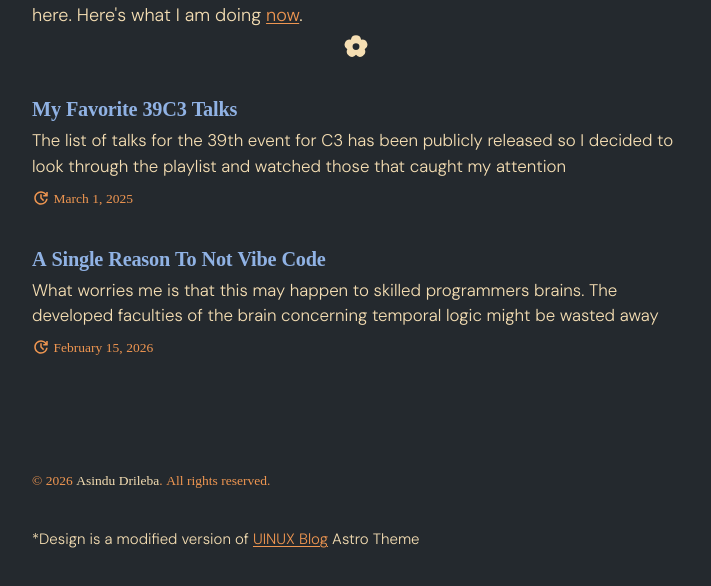
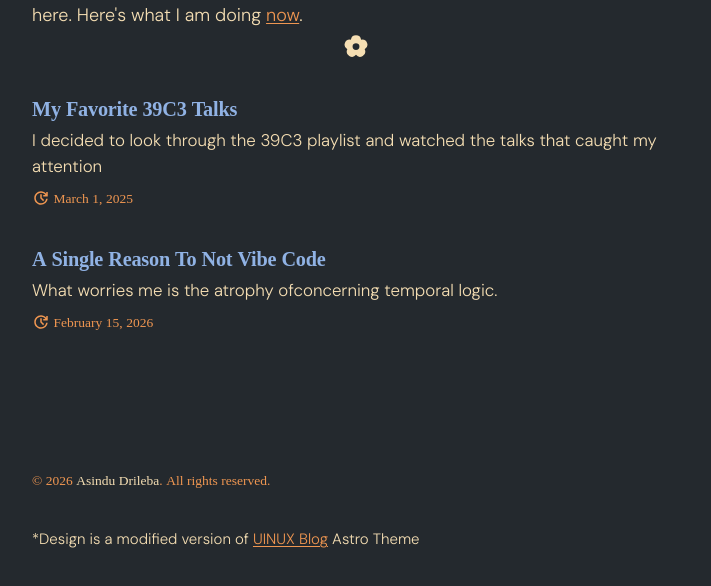
Before and after one commit to as1ndu/as1ndu.github.io, an Astro site: page / in a window 1280 px wide. Shown: the part 210-796 px from the top of the page, without its empty margins (284-995 px from the left). Built offline with nearby package versions, Linux system fonts and the light colour scheme; Astro itself is replaced by a stand-in of ours; a web font is replaced by a local one.

Commit message:
feat: update

```diff
--- a/src/content/posts/a-single-reason-to-not-vibe-code.md
+++ b/src/content/posts/a-single-reason-to-not-vibe-code.md
@@ -1,7 +1,7 @@
 ---
 title: A Single Reason To Not Vibe Code
 date: 2026-02-15
-description: "What worries me is that this may happen to skilled programmers brains. The developed faculties of the brain concerning temporal logic might be wasted away"
+description: "What worries me is the atrophy ofconcerning temporal logic."
 draft: false
 ---
 Atrophy is defined on Wikipedia as _the partial or complete wasting away of a part of the body_. [^1]
--- a/src/content/posts/my-favorite-39c3-talks.md
+++ b/src/content/posts/my-favorite-39c3-talks.md
@@ -1,7 +1,7 @@
 ---
 title: My Favorite 39C3 Talks
 date: 2025-03-01
-description: "The list of talks for the 39th event for C3 has been publicly released so I decided to look through the playlist and watched those that caught my attention"
+description: "I decided to look through the 39C3 playlist and watched the talks that caught my attention"
 draft: false
 ---
 The 39C3, is the 39th Chaos Communication Congress event, based in Germany. [^1]
```
